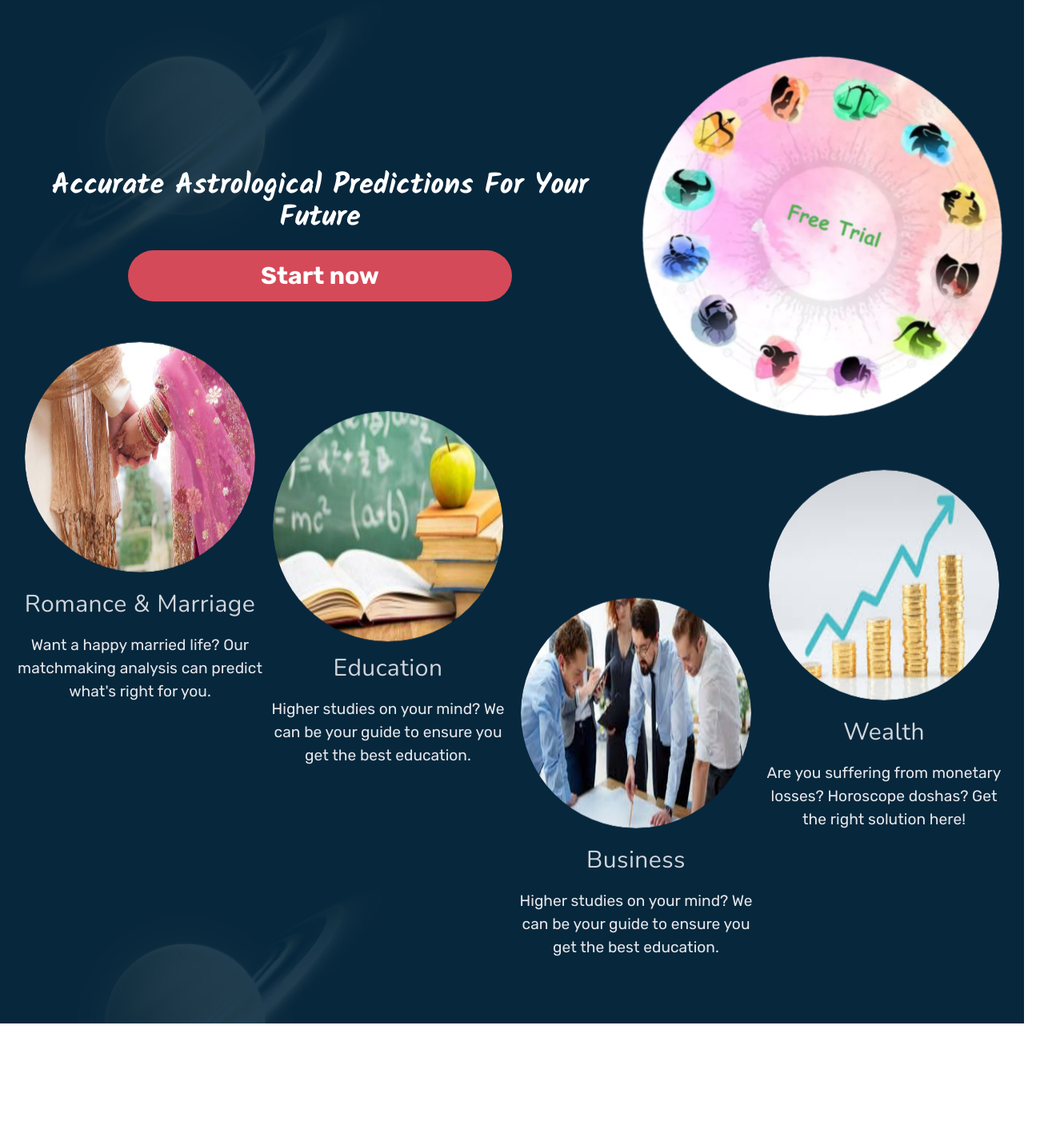
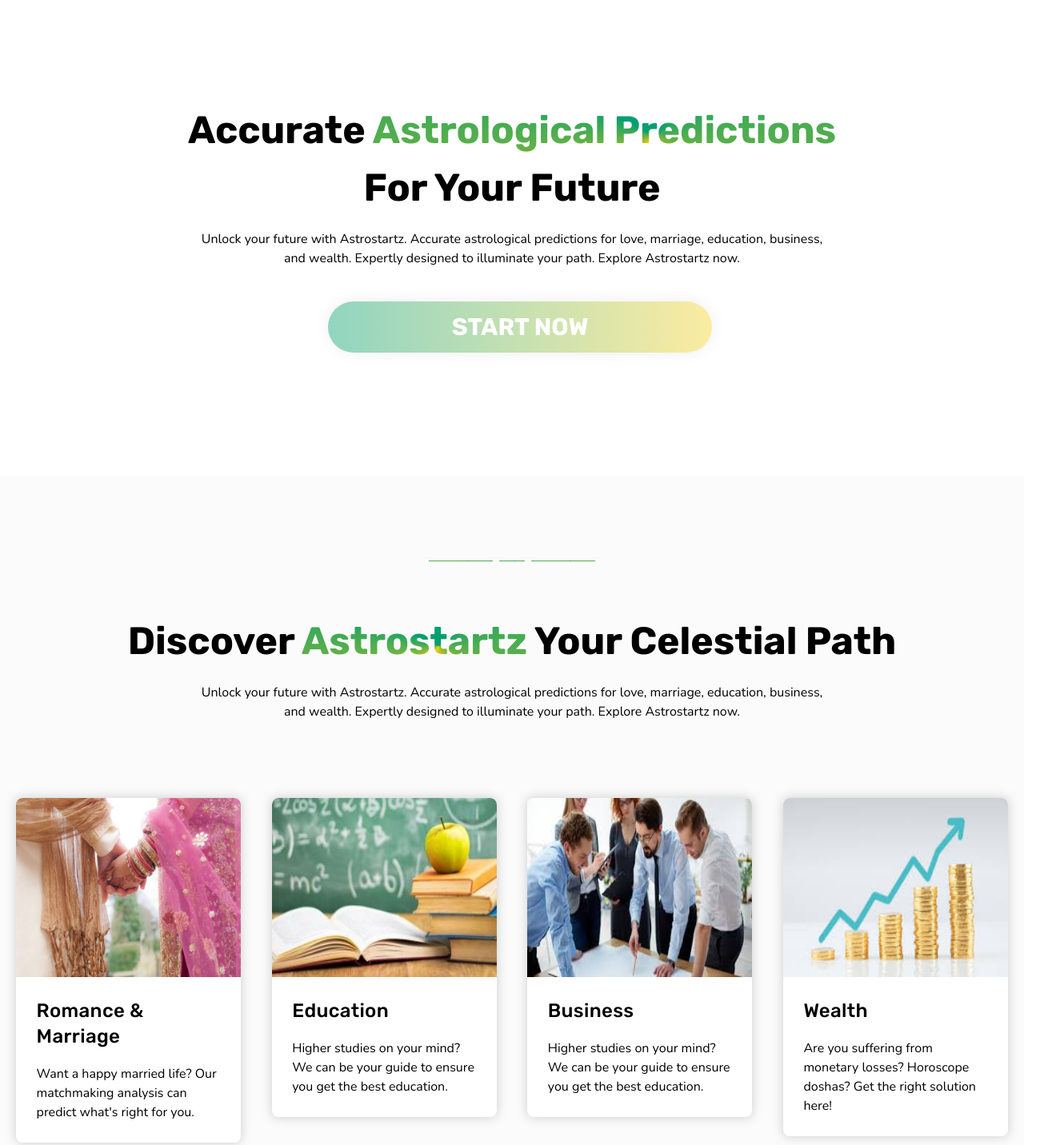
Before and after one commit to sagorahmeed/Astrostartz, a website built with Vite: page index.html in a window 1280 px wide. Shown: the part 17-1449 px from the top of the page at 80% size, 1320 px wide, since content can reach past the window. Before the commit the page ends 1297 px from the top, so only its background shows below. Built offline with nearby package versions, Linux system fonts and the light colour scheme.

Commit message:
redesigned

```diff
--- a/assets/css/style.css
+++ b/assets/css/style.css
@@ -19,6 +19,11 @@
   margin: auto;
   padding: 80px 20px;
 }
+@media screen and (max-width: 767px) {
+  .astro-container {
+    padding: 40px 20px;
+  }
+}
 
 /* image spinner */
 
@@ -26,7 +31,6 @@
 .wrap {
   overflow: hidden;
   position: relative;
-  border-radius: 999px;
 }
 .wrap * {
   transition: 0.5s;
@@ -98,3 +102,68 @@
     transform: rotate(360deg);
   }
 }
+
+.card-shadow {
+  box-shadow: 0px 0px 13px 1px #80808054;
+  transition: 0.2s ease-in;
+}
+.card-shadow:hover {
+  transform: translateY(-4px);
+  transition: 0.2s ease-in;
+}
+
+.heading-gradient {
+  background: conic-gradient(
+    from 180.29deg at 60.84% 60.83%,
+    #049f70 -144.38deg,
+    #fbcd05 31.88deg,
+    #049f70 116.25deg,
+    #049f70 215.62deg,
+    #fbcd05 391.87deg
+  );
+  -webkit-background-clip: text;
+  -webkit-text-fill-color: transparent;
+  background-clip: text;
+  text-fill-color: transparent;
+}
+
+.gradient-line {
+  background: conic-gradient(
+    from 180.29deg at 60.84% 60.83%,
+    #049f70 -144.38deg,
+    #fbcd05 31.88deg,
+    #049f70 116.25deg,
+    #049f70 215.62deg,
+    #fbcd05 391.87deg
+  );
+}
+
+.btn {
+  flex: 1 1 auto;
+  margin: 10px;
+  text-align: center;
+  text-transform: uppercase;
+  transition: 0.5s;
+  background-size: 200% auto;
+  color: white;
+  /* text-shadow: 0px 0px 10px rgba(0,0,0,0.2);*/
+  box-shadow: 0 0 20px #eee;
+  border-radius: 999px;
+}
+
+/* Demo Stuff End -> */
+
+/* <- Magic Stuff Start */
+
+.btn:hover {
+  background-position: right center; /* change the direction of the change here */
+}
+
+.btn-3 {
+  background-image: linear-gradient(
+    to right,
+    #049f7170 0%,
+    #fbdb4c87 51%,
+    #049f7172 100%
+  );
+}
--- a/index.html
+++ b/index.html
@@ -9,21 +9,40 @@
   </head>
   <body class="">
     <section class="w-full">
-            <div class="banner-wrapper">
+      <div class="">
         <div class="astro-container">
-                    <div class="flex flex-col lg:flex-row lg:items-center justify-center">
-                        <div class="md:flex items-center gap-[1rem]">
-                            <div class="md:order-2 order-1">
-                                <img src="/dist/image/astrostartz-feature.png" alt="astrostartz" class="rounded-full mx-auto max-w-[30rem] w-full md:max-w-auto spin" />
+          <div
+            class="flex flex-col lg:flex-row lg:items-center justify-center py-[4rem]"
+          >
+            <div class="">
+              <div class="pb-[2rem]">
+                <h1
+                  class="heading font-rubik text-center md:text-[3rem] text-[2rem] font-bold max-w-[55rem] capitalize"
+                >
+                  accurate
+                  <span class="heading-gradient">astrological Predictions</span>
+                  for your future
+                </h1>
+                <p
+                  class="max-w-[50rem] w-full mx-auto text-center pt-[1rem] font-nunito"
+                >
+                  Unlock your future with Astrostartz. Accurate astrological
+                  predictions for love, marriage, education, business, and
+                  wealth. Expertly designed to illuminate your path. Explore
+                  Astrostartz now.
+                </p>
               </div>
-                            <div class="md:order-1 order-2 md:mt-0 mt-space40">
-                                <h1 class="text-center text-4xl font-bold capitalize text-white font-kalam">
-                                    accurate astrological Predictions for your future
-                                </h1>
+              <div class="md:mt-0 mt-space40">
                 <div class="mx-space12">
                   <div class="mx-auto max-w-[30rem]">
-                                        <a href="https://sandbox.astrostarz.xyz/subscribe?page=4062" class="" target="_blank">
-                                            <button class="bg-[#d54a58] text-white font-bold sm:w-[30rem] w-full rounded-full h-[4rem] font-rubik text-3xl mt-space12 hover:-translate-y-[.2rem] transition-all duration-300">
+                    <a
+                      href="https://sandbox.astrostarz.xyz/subscribe?page=4062"
+                      class=""
+                      target="_blank"
+                    >
+                      <button
+                        class="btn btn-3 text-white font-bold sm:w-[30rem] w-full rounded-full h-[4rem] font-rubik md:text-3xl text-2xl mt-space12 hover:-translate-y-[.2rem] transition-all duration-300"
+                      >
                         Start now
                       </button>
                     </a>
@@ -32,79 +51,172 @@
               </div>
             </div>
           </div>
+        </div>
+        <div class="bg-[#f6f6f67d]">
+          <div class="astro-container">
             <!-- feature blog -->
-                    <div class="lg:grid lg:grid-cols-4 md:grid md:grid-cols-2 md:pb-[10rem] mt-space40 lg:space-y-0 space-y-space40">
-                        <div class="text-center lg:-translate-y-[10rem]">
+            <div
+              class="max-w-[50rem] mx-auto flex items-center gap-space5 justify-center py-space16 pb-space40"
+            >
+              <div class="w-[5rem] h-[.1rem] gradient-line"></div>
+              <div class="w-[2rem] h-[.1rem] gradient-line"></div>
+              <div class="w-[5rem] h-[.1rem] gradient-line"></div>
+            </div>
+            <div>
+              <div class="pb-[2rem]">
+                <h1
+                  class="heading font-rubik text-center md:text-[3rem] text-[2rem] font-bold"
+                >
+                  Discover
+                  <span class="heading-gradient">Astrostartz</span>
+                  Your Celestial Path
+                </h1>
+                <p
+                  class="max-w-[50rem] w-full mx-auto text-center pt-[1rem] font-nunito"
+                >
+                  Unlock your future with Astrostartz. Accurate astrological
+                  predictions for love, marriage, education, business, and
+                  wealth. Expertly designed to illuminate your path. Explore
+                  Astrostartz now.
+                </p>
+              </div>
+              <div
+                class="lg:grid lg:grid-cols-4 sm:grid xs:grid-cols-2 sm:space-y-0 space-y-space40 gap-space24 xs:mt-0 pt-space40"
+              >
+                <div class="bg-white card-shadown rounded-lg h-max card-shadow">
                   <div class="">
-                                <div class="wrap h-[18rem] w-[18rem] object-fill mx-auto rounded-e-full bounce">
-                                    <img src="/dist/image/card/wedding.jpeg" class="rounded-full h-[18rem] w-[18rem] object-fill mx-auto scale-[1] group-hover:scale-[1.15] transition-all duration-300 ease-in img-fluid" alt="astrostartz wedding"  />
+                    <div
+                      class="wrap w-full mx-auto rounded-tr-lg rounded-tl-lg"
+                    >
+                      <img
+                        src="/dist/image/card/wedding.jpeg"
+                        class="h-[14rem] w-full mx-auto scale-[1] group-hover:scale-[1.15] transition-all duration-300 ease-in img-fluid rounded-tr-lg rounded-tl-lg"
+                        alt="astrostartz wedding"
+                      />
                       <div class="caption">
-                                        <h1 class="font-nunito text-2xl text-[#d54a58] tracking-[0.015em] mt-space12 bg-white px-space8 rounded-sm">
+                        <h1
+                          class="font-nunito text-2xl text-[#d54a58] tracking-[0.015em] mt-space12 bg-white px-space8 rounded-sm"
+                        >
                           Wedding
                         </h1>
                       </div>
                     </div>
                   </div>
-                            <h1 class="font-nunito text-3xl text-gray-300 tracking-[0.015em] mt-space12">
+                  <div class="px-space16 pb-space16">
+                    <h1
+                      class="font-rubik text-2xl text-black font-medium tracking-[0.015em] pt-space16"
+                    >
                       Romance & Marriage
                     </h1>
-                            <p class="font-rubik text-[1.2rem] text-gray-200 tracking-[0.0015em] mt-space12 max-w-[28rem] w-full mx-auto">
-                                Want a happy married life? Our matchmaking analysis can predict what's right for you.
+                    <p
+                      class="font-nunito text-[1rem] text-gray tracking-[0.0015em] mt-space12 w-full mx-auto"
+                    >
+                      Want a happy married life? Our matchmaking analysis can
+                      predict what's right for you.
                     </p>
                   </div>
-                        <div class="text-center lg:-translate-y-[5rem]">
+                </div>
+                <div class="bg-white card-shadown rounded-lg h-max card-shadow">
                   <div class="">
-                                <div class="wrap h-[18rem] w-[18rem] object-fill mx-auto rounded-e-full bounce-reverse">
-                                    <img src="/dist/image/card/book-with-apple.jpg" class="rounded-full h-[18rem] w-[18rem] object-fill mx-auto scale-[1] group-hover:scale-[1.15] transition-all duration-300 ease-in img-fluid" alt="astrostartz education"  />
+                    <div
+                      class="wrap w-full mx-auto rounded-tr-lg rounded-tl-lg"
+                    >
+                      <img
+                        src="/dist/image/card/book-with-apple.jpg"
+                        class="h-[14rem] w-full mx-auto scale-[1] group-hover:scale-[1.15] transition-all duration-300 ease-in img-fluid rounded-tr-lg rounded-tl-lg"
+                        alt="astrostartz wedding"
+                      />
                       <div class="caption">
-                                        <h1 class="font-nunito text-2xl text-[#d54a58] tracking-[0.015em] mt-space12 bg-white px-space8 rounded-sm">
-                                            Education
+                        <h1
+                          class="font-nunito text-2xl text-[#d54a58] tracking-[0.015em] mt-space12 bg-white px-space8 rounded-sm"
+                        >
+                          Wedding
                         </h1>
                       </div>
                     </div>
                   </div>
-                            <h1 class="font-nunito text-3xl text-gray-300 tracking-[0.015em] mt-space12">
+                  <div class="px-space16 pb-space16">
+                    <h1
+                      class="font-rubik text-2xl text-black font-medium tracking-[0.015em] pt-space16"
+                    >
                       Education
                     </h1>
-                            <p class="font-rubik text-[1.2rem] text-gray-200 tracking-[0.0015em] mt-space12 max-w-[28rem] w-full mx-auto">
-                                Higher studies on your mind? We can be your guide to ensure you get the best education.
+                    <p
+                      class="font-nunito text-[1rem] text-gray tracking-[0.0015em] mt-space12 w-full mx-auto"
+                    >
+                      Higher studies on your mind? We can be your guide to
+                      ensure you get the best education.
                     </p>
                   </div>
-                        <div class="text-center lg:translate-y-[10rem]">
+                </div>
+
+                <div class="bg-white card-shadown rounded-lg h-max card-shadow">
                   <div class="">
-                                <div class="wrap h-[18rem] w-[18rem] object-fill mx-auto rounded-e-full bounce">
-                                    <img src="/dist/image/card/business-metting.jpeg" class="rounded-full h-[18rem] w-[18rem] object-fill mx-auto scale-[1] group-hover:scale-[1.15] transition-all duration-300 ease-in img-fluid" alt="astrostartz business" />
+                    <div
+                      class="wrap w-full mx-auto rounded-tr-lg rounded-tl-lg"
+                    >
+                      <img
+                        src="/dist/image/card/business-metting.jpeg"
+                        class="h-[14rem] w-full mx-auto scale-[1] group-hover:scale-[1.15] transition-all duration-300 ease-in img-fluid rounded-tr-lg rounded-tl-lg"
+                        alt="astrostartz wedding"
+                      />
                       <div class="caption">
-                                        <h1 class="font-nunito text-2xl text-[#d54a58] tracking-[0.015em] mt-space12 bg-white px-space8 rounded-sm">
+                        <h1
+                          class="font-nunito text-2xl text-[#d54a58] tracking-[0.015em] mt-space12 bg-white px-space8 rounded-sm"
+                        >
                           Business
                         </h1>
                       </div>
                     </div>
                   </div>
-                            <h1 class="font-nunito text-3xl text-gray-300 tracking-[0.015em] mt-space12">
+                  <div class="px-space16 pb-space16">
+                    <h1
+                      class="font-rubik text-2xl text-black font-medium tracking-[0.015em] pt-space16"
+                    >
                       Business
                     </h1>
-                            <p class="font-rubik text-[1.2rem] text-gray-200 tracking-[0.0015em] mt-space12 max-w-[28rem] w-full mx-auto">
-                                Higher studies on your mind? We can be your guide to ensure you get the best education.
+                    <p
+                      class="font-nunito text-[1rem] text-gray tracking-[0.0015em] mt-space12 w-full mx-auto"
+                    >
+                      Higher studies on your mind? We can be your guide to
+                      ensure you get the best education.
                     </p>
                   </div>
-                        <div class="text-center">
+                </div>
+                <div class="bg-white card-shadown rounded-lg h-max card-shadow">
                   <div class="">
-                                <div class="wrap h-[18rem] w-[18rem] object-fill mx-auto rounded-e-full bounce">
-                                    <img src="/dist/image/card/doller.jpeg" class="rounded-full h-[18rem] w-[18rem] object-fill mx-auto scale-[1] group-hover:scale-[1.15] transition-all duration-300 ease-in img-fluid" alt="astrostartz wealth"/>
+                    <div
+                      class="wrap w-full mx-auto rounded-tr-lg rounded-tl-lg"
+                    >
+                      <img
+                        src="/dist/image/card/doller.jpeg"
+                        class="h-[14rem] w-full mx-auto scale-[1] group-hover:scale-[1.15] transition-all duration-300 ease-in img-fluid rounded-tr-lg rounded-tl-lg"
+                        alt="astrostartz wedding"
+                      />
                       <div class="caption">
-                                        <h1 class="font-nunito text-2xl text-[#d54a58] tracking-[0.015em] mt-space12 bg-white px-space8 rounded-sm">
+                        <h1
+                          class="font-nunito text-2xl text-[#d54a58] tracking-[0.015em] mt-space12 bg-white px-space8 rounded-sm"
+                        >
                           Wealth
                         </h1>
                       </div>
                     </div>
                   </div>
-                            <h1 class="font-nunito text-3xl text-gray-300 tracking-[0.015em] mt-space12">
+                  <div class="px-space16 pb-space16">
+                    <h1
+                      class="font-rubik text-2xl text-black font-medium tracking-[0.015em] pt-space16"
+                    >
                       Wealth
                     </h1>
-                            <p class="font-rubik text-[1.2rem] text-gray-200 tracking-[0.0015em] mt-space12 max-w-[28rem] w-full mx-auto">
-                                Are you suffering from monetary losses? Horoscope doshas? Get the right solution here!
+                    <p
+                      class="font-nunito text-[1rem] text-gray tracking-[0.0015em] mt-space12 w-full mx-auto"
+                    >
+                      Are you suffering from monetary losses? Horoscope doshas?
+                      Get the right solution here!
                     </p>
+                  </div>
+                </div>
+              </div>
             </div>
           </div>
         </div>
```
Lines whose indentation alone changed are shown as unchanged.
